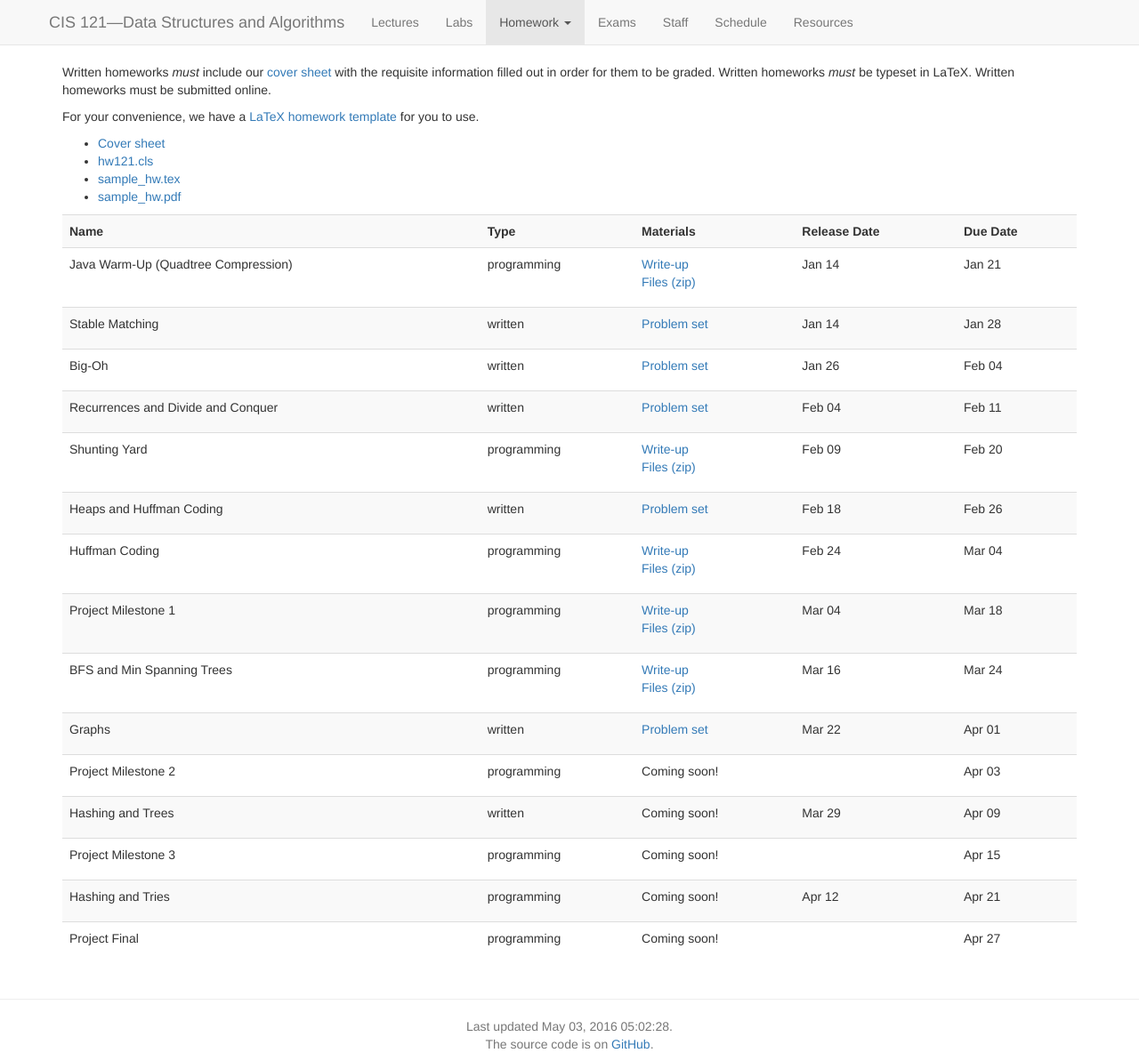
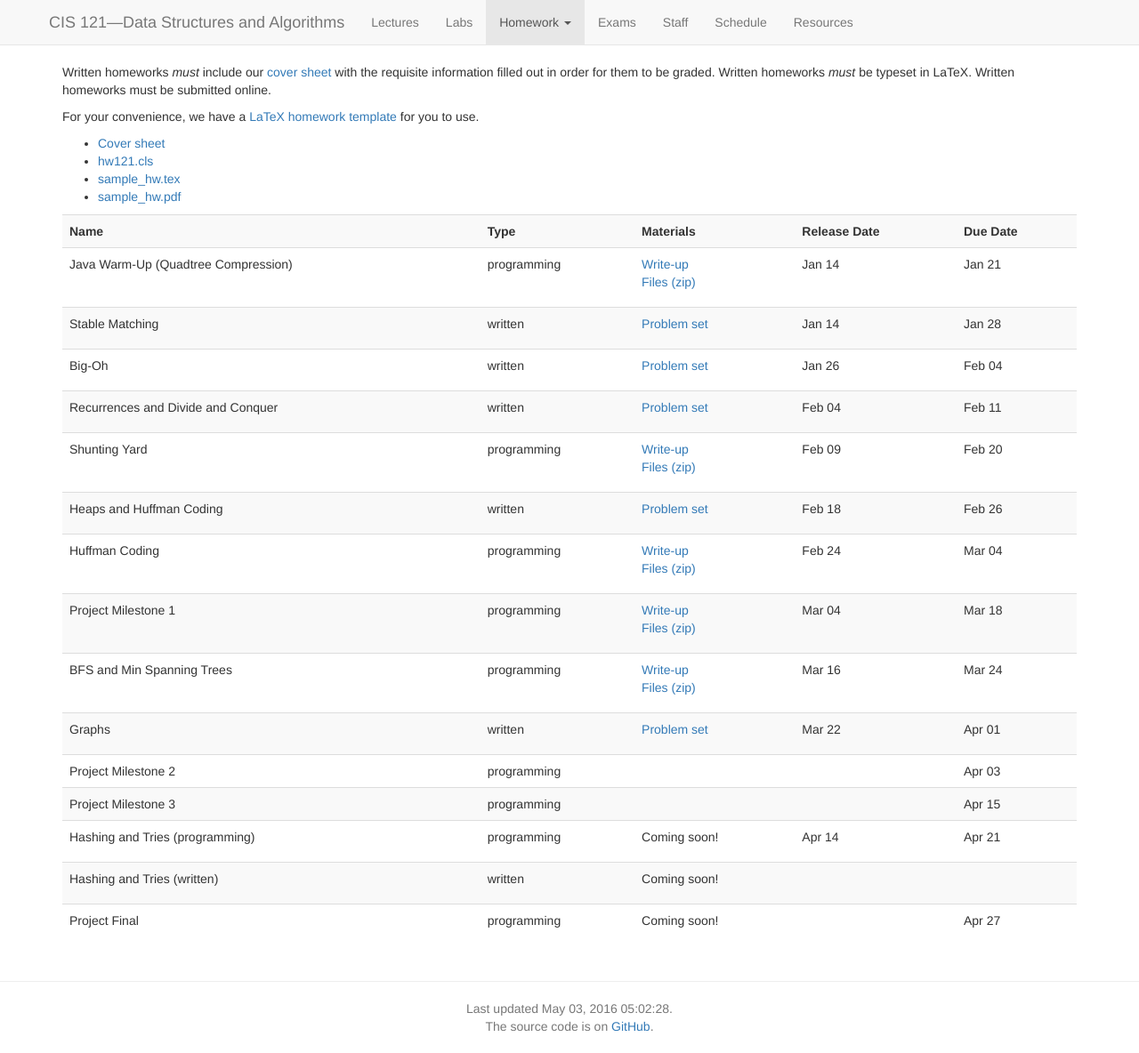
Before and after one commit to vikramkh/course-website-16fa, a Jekyll site: the page built from homework.md, in a window 1280 px wide. Shown: the whole page at 89% size. Built offline with Jekyll 4.4.1, drawn with Linux system fonts in a browser that asks for light colours; nearby versions of some CDN libraries.

Commit message:
Update homework dates

```diff
--- a/_data/homeworks.yaml
+++ b/_data/homeworks.yaml
@@ -74,29 +74,29 @@
   due_date: 2016-04-01
 
 - assignment: Project Milestone 2
-  active:
+  active: t
   type: programming
   due_date: 2016-04-03
 
-- assignment: Hashing and Trees
-  active:
-  type: written
-  problem_set:
-  release_date: 2016-03-29
-  due_date: 2016-04-09
-
 - assignment: Project Milestone 3
-  active:
+  active: t
   type: programming
   due_date: 2016-04-15
 
-- assignment: Hashing and Tries
+- assignment: Hashing and Tries (programming)
   active:
   type: programming
   writeup:
   zip:
-  release_date: 2016-04-12
+  release_date: 2016-04-14
   due_date: 2016-04-21
+
+- assignment: Hashing and Tries (written)
+  active:
+  type: written
+  problem_set:
+  release_date:
+  due_date:
 
 - assignment: Project Final
   active:
```
